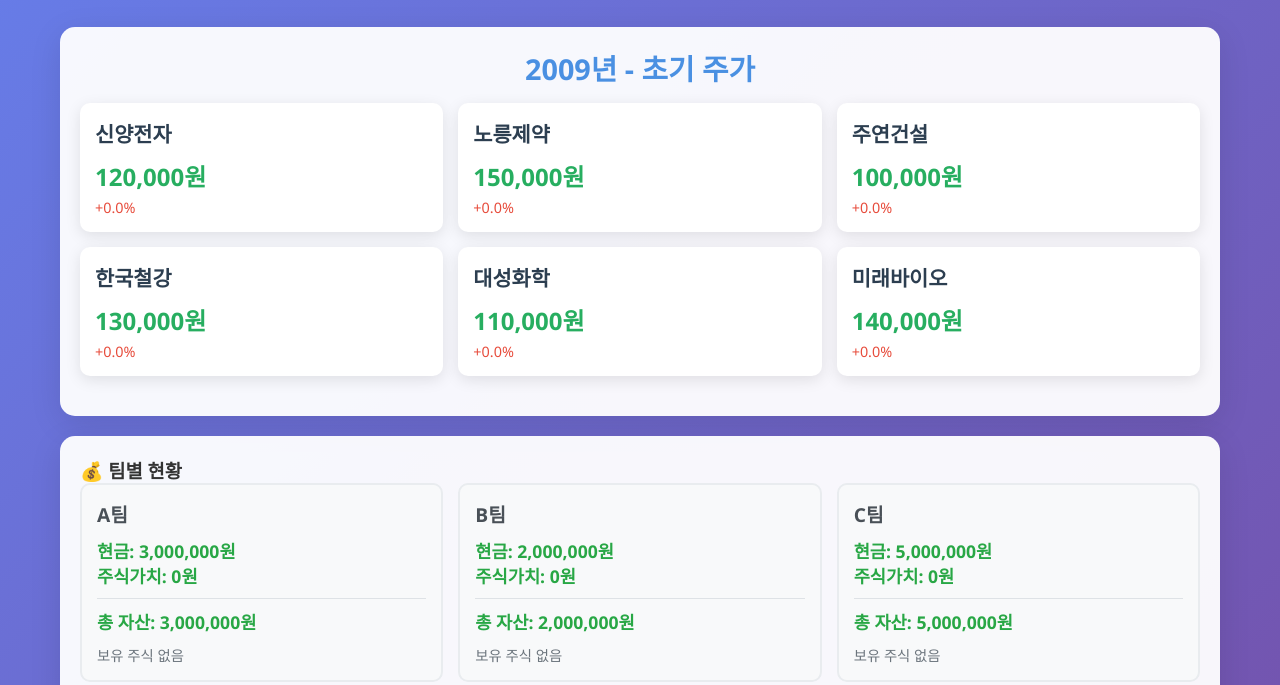
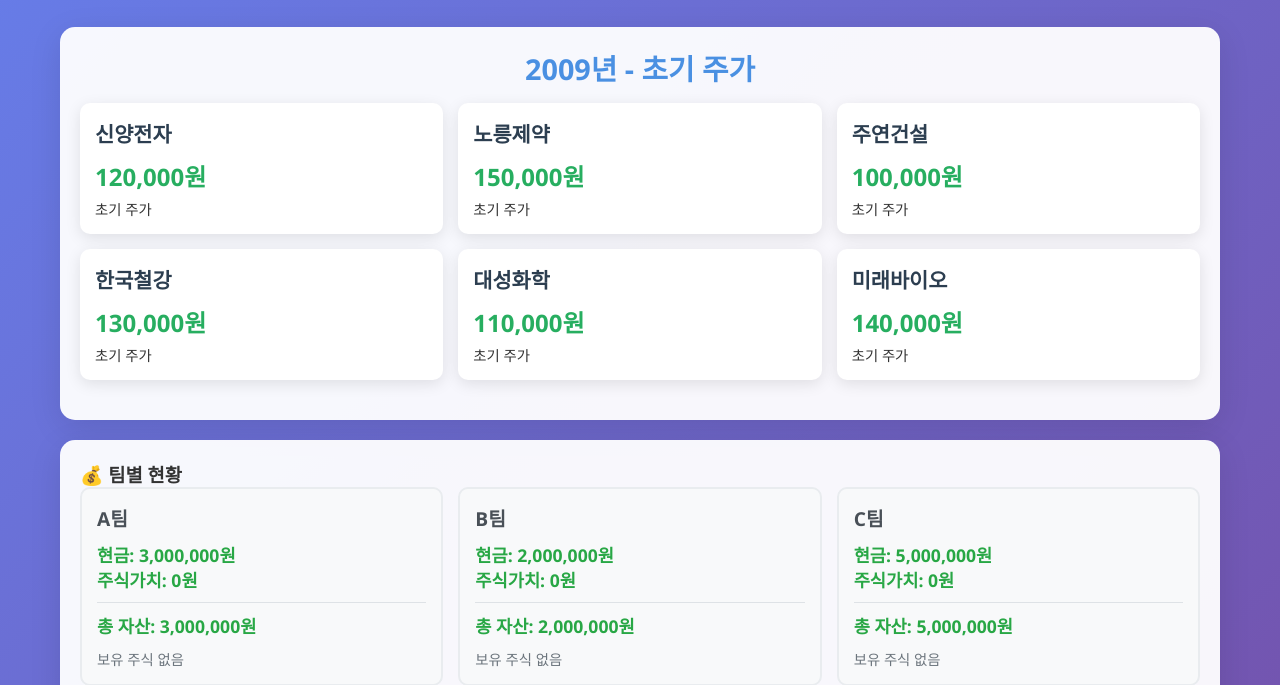
Before and after one commit to lucian1213/MT, a plain HTML site: page stock.html in a window 1280 px wide. Both pictures are taken after a click on the button "게임 시작". Shown: the part 115-800 px from the top of the page. Drawn offline with Linux system fonts and the light colour scheme.

Commit message:
Update stock.html

```diff
--- a/stock.html
+++ b/stock.html
@@ -370,7 +370,7 @@
             <div class="rumors-section" id="rumorsSection" style="display: none;">
                 <h3>📰 찌라시 정보</h3>
                 <p>찌라시는 게임 마스터가 종이로 직접 제공합니다.</p>
-                <p>찌라시 구입 비용: 200,000원</p>
+                <p>찌라시 구입 비용: 300,000원</p>
             </div>
         </div>
     </div>
@@ -391,61 +391,62 @@
             '미래바이오': 140000
         };
 
-        // 찌라시 효과 데이터 (호재: true, 악재: false)
+        // 찌라시 효과 데이터 (정확한 변동률)
         const rumorEffects = {
             2010: {
-                '신양전자': true,   // 호재
-                '노릉제약': true,   // 호재
-                '주연건설': false,  // 악재
-                '한국철강': true,   // 호재
-                '대성화학': false,  // 악재
-                '미래바이오': true  // 호재
+                '신양전자': 25,    // +25%
+                '노릉제약': 30,    // +30%
+                '주연건설': -15,   // -15%
+                '한국철강': 20,    // +20%
+                '대성화학': -20,   // -20%
+                '미래바이오': 35   // +35%
             },
             2011: {
-                '신양전자': false,  // 악재
-                '노릉제약': false,  // 악재
-                '주연건설': true,   // 호재
-                '한국철강': false,  // 악재
-                '대성화학': true,   // 호재
-                '미래바이오': false // 악재
+                '신양전자': -15,   // -15%
+                '노릉제약': -25,   // -25%
+                '주연건설': 20,    // +20%
+                '한국철강': -18,   // -18%
+                '대성화학': 25,    // +25%
+                '미래바이오': -22  // -22%
             },
             2012: {
-                '신양전자': true,   // 호재
-                '노릉제약': true,   // 호재
-                '주연건설': false,  // 악재
-                '한국철강': true,   // 호재
-                '대성화학': false,  // 악재
-                '미래바이오': true  // 호재
+                '신양전자': 22,    // +22%
+                '노릉제약': 28,    // +28%
+                '주연건설': -18,   // -18%
+                '한국철강': 18,    // +18%
+                '대성화학': -25,   // -25%
+                '미래바이오': 40   // +40%
             },
             2013: {
-                '신양전자': false,  // 악재
-                '노릉제약': false,  // 악재
-                '주연건설': true,   // 호재
-                '한국철강': false,  // 악재
-                '대성화학': true,   // 호재
-                '미래바이오': false // 악재
+                '신양전자': -20,   // -20%
+                '노릉제약': -25,   // -25%
+                '주연건설': 28,    // +28%
+                '한국철강': -15,   // -15%
+                '대성화학': 30,    // +30%
+                '미래바이오': -35  // -35%
             },
             2014: {
-                '신양전자': true,   // 호재
-                '노릉제약': true,   // 호재
-                '주연건설': false,  // 악재
-                '한국철강': true,   // 호재
-                '대성화학': false,  // 악재
-                '미래바이오': true  // 호재
+                '신양전자': 25,    // +25%
+                '노릉제약': 22,    // +22%
+                '주연건설': -20,   // -20%
+                '한국철강': 18,    // +18%
+                '대성화학': -18,   // -18%
+                '미래바이오': 35   // +35%
             },
             2015: {
-                '신양전자': false,  // 악재
-                '노릉제약': false,  // 악재
-                '주연건설': true,   // 호재
-                '한국철강': false,  // 악재
-                '대성화학': true,   // 호재
-                '미래바이오': false // 악재
+                '신양전자': -18,   // -18%
+                '노릉제약': -22,   // -22%
+                '주연건설': 25,    // +25%
+                '한국철강': -15,   // -15%
+                '대성화학': 28,    // +28%
+                '미래바이오': -30  // -30%
             }
         };
 
         let gameState = {
             currentYear: 2009,
             currentPrices: {...initialPrices},
+            previousPrices: {...initialPrices}, // 전년도 가격 저장
             teams: {
                 A: { money: 0, stocks: {} },
                 B: { money: 0, stocks: {} },
@@ -462,13 +463,16 @@
             gameState.teams.C.money = parseInt(document.getElementById('moneyC').value);
             gameState.teams.D.money = parseInt(document.getElementById('moneyD').value);
 
-            // 초기 주식 보유량 설정
+            // 초기 주식 보유량 및 전년도 가격 설정
             for (let team in gameState.teams) {
                 gameState.teams[team].stocks = {};
                 companies.forEach(company => {
                     gameState.teams[team].stocks[company] = 0;
                 });
             }
+
+            // 전년도 가격을 초기 가격으로 설정
+            gameState.previousPrices = {...initialPrices};
 
             document.getElementById('setupSection').classList.add('hidden');
             document.getElementById('gameSection').classList.remove('hidden');
@@ -502,15 +506,25 @@
                 stockCard.className = 'stock-card';
 
                 const currentPrice = gameState.currentPrices[company];
-                const initialPrice = initialPrices[company];
-                const changePercent = ((currentPrice - initialPrice) / initialPrice * 100).toFixed(1);
-                const changeClass = changePercent >= 0 ? 'price-up' : 'price-down';
+                const previousPrice = gameState.previousPrices[company];
+
+                let changeText = '';
+                let changeClass = '';
+
+                if (gameState.currentYear > 2009) {
+                    const changePercent = ((currentPrice - previousPrice) / previousPrice * 100).toFixed(1);
+                    changeClass = changePercent >= 0 ? 'price-up' : 'price-down';
+                    changeText = `전년 대비: ${changePercent >= 0 ? '+' : ''}${changePercent}%`;
+                } else {
+                    changeText = '초기 주가';
+                    changeClass = '';
+                }
 
                 stockCard.innerHTML = `
                     <div class="stock-name">${company}</div>
                     <div class="stock-price">${currentPrice.toLocaleString()}원</div>
                     <div class="price-change ${changeClass}">
-                        ${changePercent >= 0 ? '+' : ''}${changePercent}%
+                        ${changeText}
                     </div>
                 `;
                 stocksGrid.appendChild(stockCard);
@@ -624,12 +638,16 @@
                 return;
             }
 
+            // 다음 연도로 이동
             if (gameState.currentYear === 2009) {
                 gameState.currentYear = 2010;
             } else {
-                // 주가 변동 적용
+                gameState.currentYear++;
+            }
+
+            // 2010년부터 주가 변동 적용
+            if (gameState.currentYear >= 2010) {
                 applyPriceChanges();
-                gameState.currentYear++;
             }
 
             updateDisplay();
@@ -637,27 +655,22 @@
         }
 
         function applyPriceChanges() {
+            // 전년도 가격 저장
+            gameState.previousPrices = {...gameState.currentPrices};
+
             // 각 회사의 찌라시 효과 적용
             companies.forEach(company => {
-                const isPositive = rumorEffects[gameState.currentYear][company];
+                const changePercent = rumorEffects[gameState.currentYear][company];
                 const oldPrice = gameState.currentPrices[company];
 
-                let changePercent;
-                if (isPositive) {
-                    // 호재: +15% ~ +35% 범위
-                    changePercent = 15 + Math.random() * 20;  // 15~35%
-                } else {
-                    // 악재: -10% ~ -30% 범위
-                    changePercent = -(10 + Math.random() * 20);  // -10~-30%
-                }
+                const newPrice = Math.round(oldPrice * (1 + changePercent / 100));
+                // 음수가 되지 않도록 최소값 설정
+                gameState.currentPrices[company] = Math.max(1000, newPrice);
 
-                const newPrice = Math.round(oldPrice * (1 + changePercent / 100));
-                gameState.currentPrices[company] = newPrice;
+                const changeText = changePercent > 0 ? `+${changePercent}` : `${changePercent}`;
+                const effectType = changePercent > 0 ? '📈 호재' : '📉 악재';
 
-                const changeText = changePercent > 0 ? `+${changePercent.toFixed(1)}` : changePercent.toFixed(1);
-                const effectType = isPositive ? '📈 호재' : '📉 악재';
-
-                showMessage(`${company}: ${oldPrice.toLocaleString()}원 → ${newPrice.toLocaleString()}원 (${changeText}%) ${effectType}`, 'success');
+                showMessage(`${company}: ${oldPrice.toLocaleString()}원 → ${gameState.currentPrices[company].toLocaleString()}원 (${changeText}%) ${effectType}`, 'success');
             });
         }
 
```
